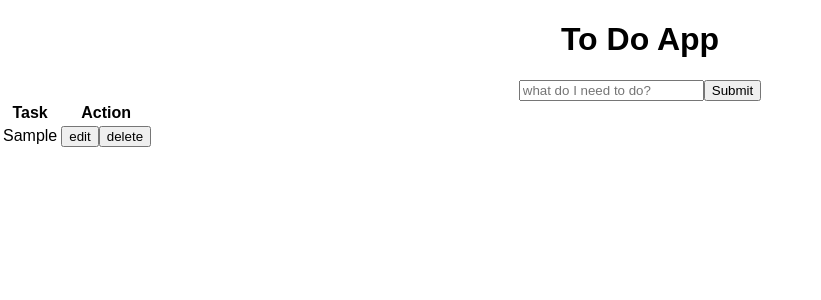
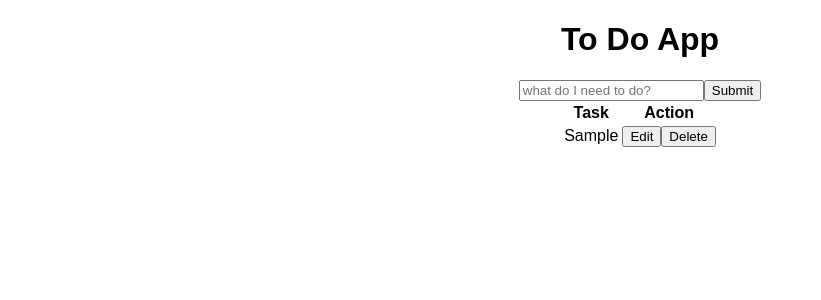
Before and after one commit to brandon-pineda/react-to-do-app, a React (Create React App) app: page / in a window 1280 px wide. Both pictures are taken after typing "Sample" into the empty fields and a click on the input 732 px from the left and 90 px from the top of the page. Shown: the top 300 px of the page, without its empty margins (0-821 px from the left). Built offline with nearby package versions, Linux system fonts and the light colour scheme.

Commit message:
editting now works, now need to do some error work

```diff
--- a/src/App.css
+++ b/src/App.css
@@ -1,3 +1,7 @@
 .App {
   text-align: center;
 }
+
+.App table {
+    margin: auto;
+}
--- a/src/components/App.js
+++ b/src/components/App.js
@@ -4,8 +4,8 @@ import List from './List';
 import '../App.css';
 
 class App extends Component {
-    constructor(props){
-        super(props)
+    constructor(){
+        super()
         this.state = { todos: [] }
     }
 
@@ -17,9 +17,17 @@ class App extends Component {
     }
 
     onItemDelete = (deleted) => {
-        this.state.todos = this.state.todos.filter((item) => deleted !== item)
+        let currTodos = this.state.todos.filter((item) => deleted !== item)
         this.setState({
-            todos: this.state.todos
+            todos: currTodos
+        })
+    }
+
+    onSaveEdit = (oldItem, newItem) => {
+        let currTodos = this.state.todos
+        currTodos[(this.state.todos).findIndex((item) => item === oldItem)] = newItem
+        this.setState({
+            todos: currTodos
         })
     }
 
@@ -32,7 +40,8 @@ class App extends Component {
               submitted={this.onFormSubmit}/>
           <List
               todos={this.state.todos}
-              ondelete = {this.onItemDelete}/>
+              ondelete={this.onItemDelete}
+              onSaveEdit={this.onSaveEdit}/>
       </div>
     )
   }
--- a/src/components/Form.js
+++ b/src/components/Form.js
@@ -1,10 +1,6 @@
 import React, { Component } from 'react';
 
 class Form extends Component {
-    constructor(props){
-        super(props);
-    }
-
     submitted = (e) => {
         e.preventDefault()
         this.props.submitted(this.refs.createInput.value)
--- a/src/components/List.js
+++ b/src/components/List.js
@@ -2,17 +2,17 @@ import React, { Component } from 'react';
 import ListItem from './ListItem';
 
 class List extends Component {
-    constructor(props){
-        super(props)
-    }
-
     renderItem = () => {
          return this.props.todos.map((item, index) =>{
-             return <ListItem key={index} item={item} delete={this.delete}/>})
+             return <ListItem key={index} item={item} delete={this.delete} saveEdit={this.saveEdit}/>})
     }
 
     delete = (e) => {
         this.props.ondelete(e)
+    }
+
+    saveEdit = (oldItem, newItem) => {
+        this.props.onSaveEdit(oldItem, newItem)
     }
 
     render () {
--- a/src/components/ListItem.js
+++ b/src/components/ListItem.js
@@ -1,26 +1,81 @@
 import React, { Component } from 'react';
 
 class ListItem extends Component {
-    constructor(props){
-        super(props)
+    constructor(){
+        super()
+        this.state = {isEditting: false}
+    }
+
+    renderItem = () => {
+        if (this.state.isEditting) {
+            return (
+                <td>
+                    <form>
+                        <input type="text"
+                            defaultValue={this.props.item}
+                            onSubmit={this.save}
+                            ref="editInput"/>
+                    </form>
+                </td>
+            )
+        } else {
+            return (
+                <td>
+                    {this.props.item}
+                </td>
+            )
+        }
+    }
+
+    renderButtons = () => {
+        if (this.state.isEditting) {
+            return (
+                <td>
+                    <button onClick={this.save}>Save</button>
+                    <button onClick={this.cancel}>Cancel</button>
+                </td>
+            )
+        } else {
+            return (
+                <td>
+                    <button onClick={this.edit}>Edit</button>
+                    <button onClick={this.delete}>Delete</button>
+                </td>
+            )
+        }
+    }
+
+    render () {
+        return (
+                <tr>
+                    {this.renderItem()}
+                    {this.renderButtons()}
+                </tr>
+        )
     }
 
     delete = (e) => {
         this.props.delete(this.props.item)
     }
 
-    render () {
-        return (
-                <tr>
-                    <td>
-                        {this.props.item}
-                    </td>
-                    <td>
-                        <button>edit</button>
-                        <button onClick={this.delete} >delete</button>
-                    </td>
-                </tr>
-        )
+    edit = (e) => {
+        this.setState({
+            isEditting: !this.state.isEditting
+        })
+    }
+
+    cancel = (e) => {
+        this.setState({
+            isEditting: false
+        })
+    }
+
+    save = (e) => {
+        e.preventDefault()
+        this.props.saveEdit(this.props.item, this.refs.editInput.value)
+        this.setState({
+            isEditting: false
+        })
     }
 }
 
```
